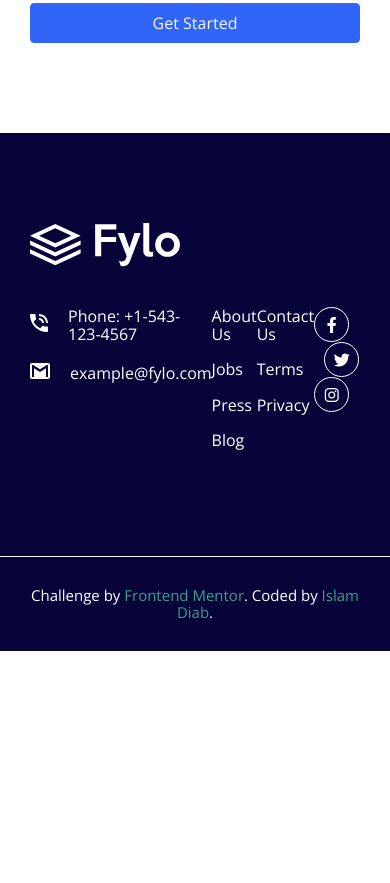
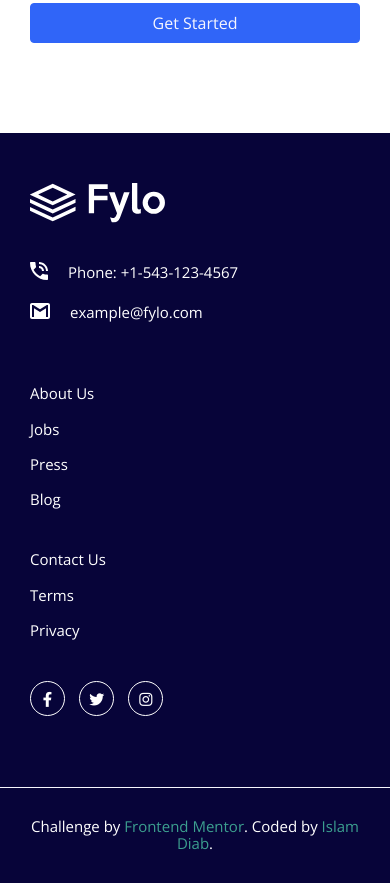
Before and after one commit to idiab1/fylo-landing-page-with-two-column-layout, a plain HTML site: page index.html in a window 390 px wide. Shown: the part 798-1681 px from the top of the page. Before the commit the page ends 1449 px from the top, so only its background shows below. Drawn offline with nearby package versions, Linux system fonts and the light colour scheme; files that its build step writes are made by us from their sources.

Commit message:
style the footer component in small screens

```diff
--- a/css/scss/layouts/_footer.scss
+++ b/css/scss/layouts/_footer.scss
@@ -112,5 +112,40 @@
         }
     }
 }
+// End of Copyrights
 
- // End of Copyrights
+@media (max-width: 767.98px) {
+    // Footer
+    .footer {
+        padding-top: 50px;
+        padding-bottom: 50px;
+        // Image
+        .image {
+            width: 135px;
+            padding-bottom: 15px;
+        }
+        // Row
+        .row {
+            justify-content: flex-start;
+            flex-direction: column;
+            // Box
+            .box {
+                ul {
+                    padding: 0;
+                    margin-top: 1.3rem;
+                    margin-bottom: 1.3rem;
+                    li{
+                        a{
+                            font-size: 15px;
+                        }
+                        p{
+                            font-size: 15px;
+                        }
+                    }
+                }
+            }
+        }
+    }
+    // End of Footer
+
+}
```
